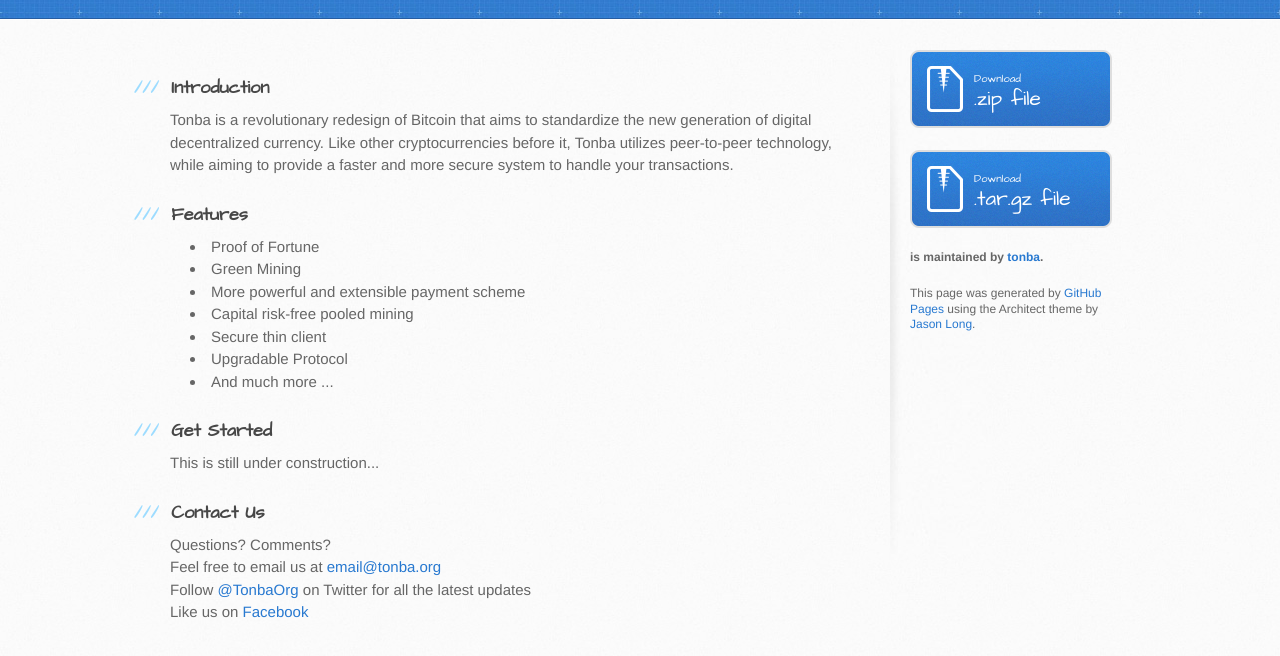
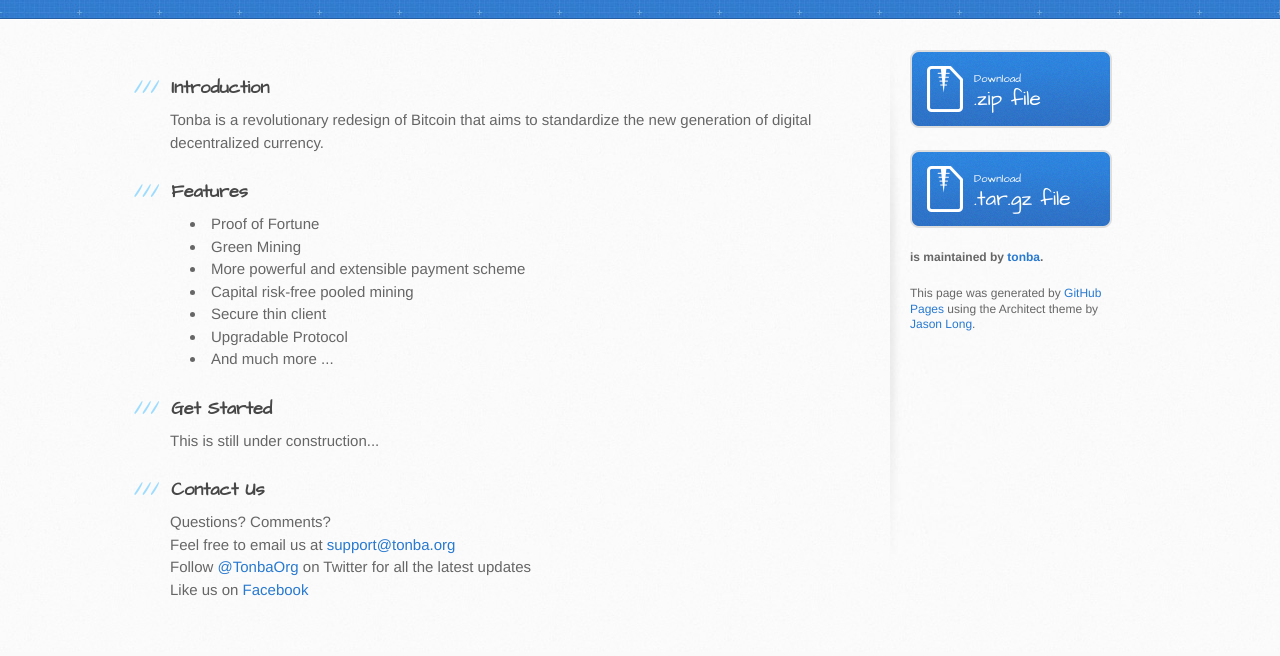
Before and after one commit to tonba/tonba, a plain HTML site: page index.html in a window 1280 px wide. Shown: the part 148-804 px from the top of the page. Drawn offline with Linux system fonts and the light colour scheme.

Commit message:
Create gh-pages branch via GitHub

```diff
--- a/index.html
+++ b/index.html
@@ -31,7 +31,7 @@
           <h3>
 <a name="introduction" class="anchor" href="#introduction"><span class="octicon octicon-link"></span></a>Introduction</h3>
 
-<p>Tonba is a revolutionary redesign of Bitcoin that aims to standardize the new generation of digital decentralized currency. Like other cryptocurrencies before it, Tonba utilizes peer-to-peer technology, while aiming to provide a faster and more secure system to handle your transactions.</p>
+<p>Tonba is a revolutionary redesign of Bitcoin that aims to standardize the new generation of digital decentralized currency. </p>
 
 <h3>
 <a name="features" class="anchor" href="#features"><span class="octicon octicon-link"></span></a>Features</h3>
@@ -53,7 +53,7 @@
 <a name="contact-us" class="anchor" href="#contact-us"><span class="octicon octicon-link"></span></a>Contact Us</h3>
 
 <p>Questions? Comments?<br>
-Feel free to email us at <a href="mailto:email@tonba.org">email@tonba.org</a><br>
+Feel free to email us at <a href="mailto:support@tonba.org">support@tonba.org</a><br>
 Follow <a href="https://twitter.com/tonbaorg">@TonbaOrg</a> on Twitter for all the latest updates<br>
 Like us on <a href="https://www.facebook.com/tonba.org">Facebook</a>  </p>
         </section>
--- a/params.json
+++ b/params.json
@@ -1 +1 @@
-{"name":"Tonba","tagline":"","body":"### Introduction\r\nTonba is a revolutionary redesign of Bitcoin that aims to standardize the new generation of digital decentralized currency. Like other cryptocurrencies before it, Tonba utilizes peer-to-peer technology, while aiming to provide a faster and more secure system to handle your transactions.\r\n\r\n### Features\r\n* Proof of Fortune\r\n* Green Mining\r\n* More powerful and extensible payment scheme\r\n* Capital risk-free pooled mining\r\n* Secure thin client\r\n* Upgradable Protocol\r\n* And much more ...\r\n\r\n### Get Started\r\nThis is still under construction...\r\n\r\n### Contact Us\r\nQuestions? Comments?  \r\nFeel free to email us at email@tonba.org  \r\nFollow [@TonbaOrg](https://twitter.com/tonbaorg) on Twitter for all the latest updates  \r\nLike us on [Facebook](https://www.facebook.com/tonba.org)  \r\n","google":"","note":"Don't delete this file! It's used internally to help with page regeneration."}
+{"name":"Tonba","tagline":"","body":"### Introduction\r\nTonba is a revolutionary redesign of Bitcoin that aims to standardize the new generation of digital decentralized currency. \r\n\r\n### Features\r\n* Proof of Fortune\r\n* Green Mining\r\n* More powerful and extensible payment scheme\r\n* Capital risk-free pooled mining\r\n* Secure thin client\r\n* Upgradable Protocol\r\n* And much more ...\r\n\r\n### Get Started\r\nThis is still under construction...\r\n\r\n### Contact Us\r\nQuestions? Comments?  \r\nFeel free to email us at support@tonba.org  \r\nFollow [@TonbaOrg](https://twitter.com/tonbaorg) on Twitter for all the latest updates  \r\nLike us on [Facebook](https://www.facebook.com/tonba.org)  \r\n","google":"","note":"Don't delete this file! It's used internally to help with page regeneration."}
```
